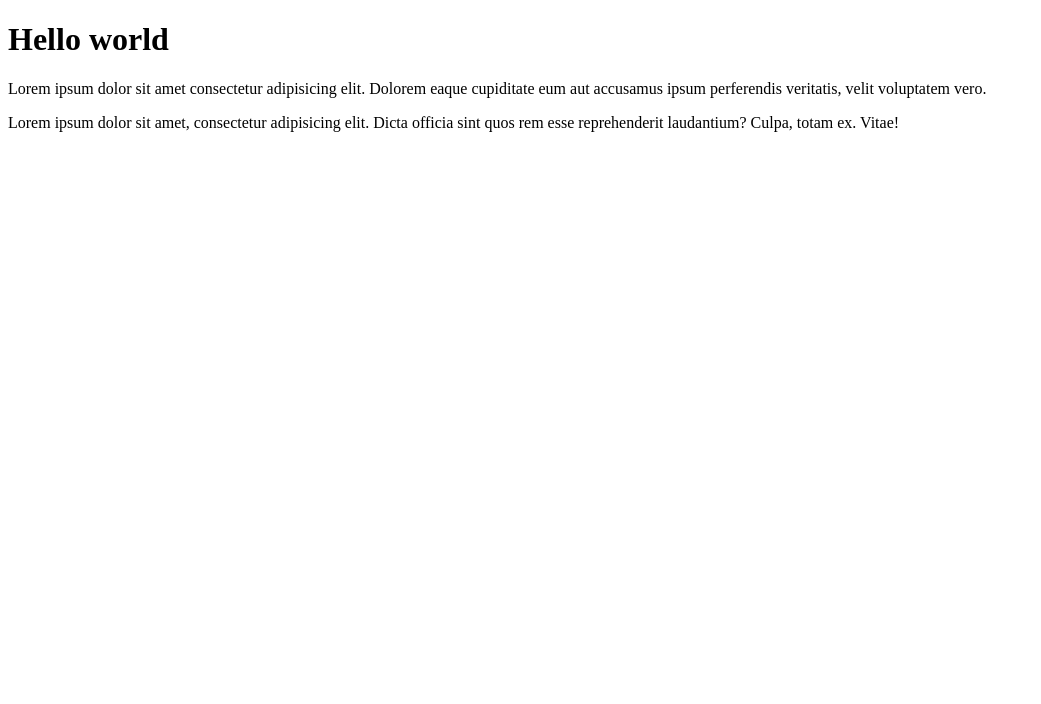
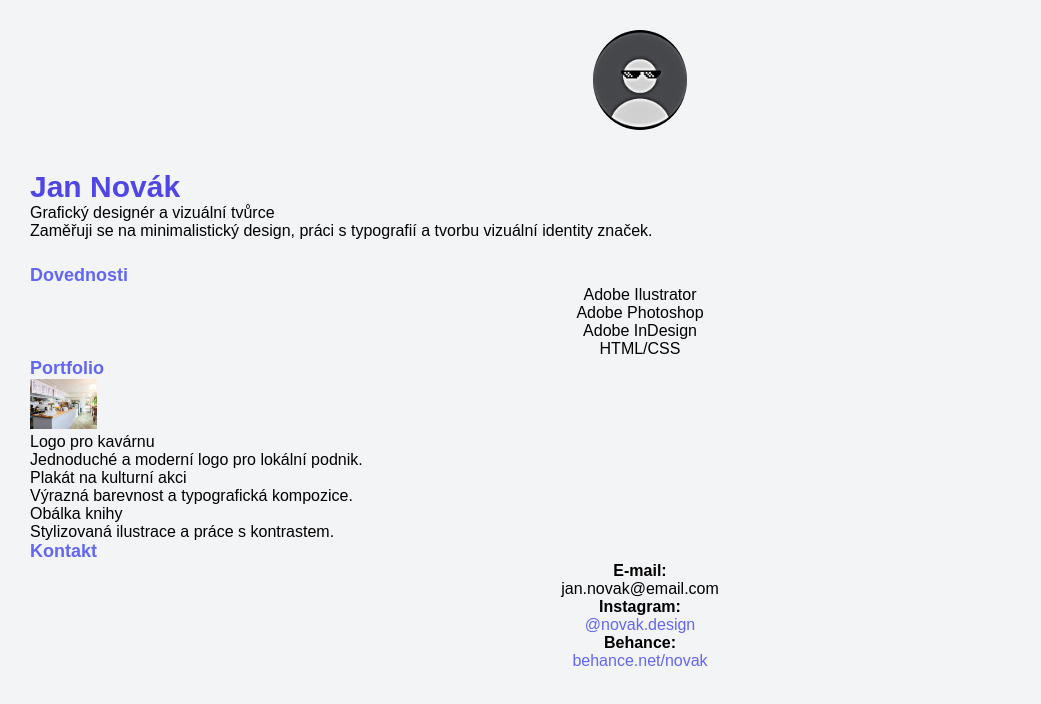
Before and after one commit to tericfo/wd2_1, a plain HTML site: page index.html in a window 1280 px wide. Shown: the whole page, without its empty margins (0-1041 px from the left). Drawn offline with Linux system fonts and the light colour scheme.

Commit message:
ctvrty commit

```diff
--- /dev/null
+++ b/css/style.css
@@ -0,0 +1,55 @@
+* {
+    padding: 0;
+    margin: 0;
+    box-sizing: border-box;
+}
+
+body {
+    padding: 30px;
+    font-family: sans-serif;
+    background-color: rgb(243, 244, 246);
+}
+
+.jedna h1 {
+    color: rgb(79, 70, 229);
+    font-size: 30px;
+}
+
+.jedna p .a {
+    color: rgb(31, 41, 55);
+    font-size: 20px;
+}
+
+.jedna img {
+    border-radius: 50%;
+}
+
+.jedna .b {
+    margin-bottom: 25px;
+}
+
+.dva {
+    display: flex;
+    justify-content: center;
+    margin-bottom: 40px;
+}
+
+a {
+    text-decoration: none;
+    color: rgb(99, 102, 241);
+}
+
+.pet .ab, .ba {
+    display: flex;
+    justify-content: center;
+}
+
+h2 {
+    color: rgb(99, 102, 241);
+    font-size: 18px;
+}
+
+.tri p {
+    display: flex;
+    justify-content: center;
+}
--- a/index.html
+++ b/index.html
@@ -4,16 +4,48 @@
 <head>
     <meta charset="UTF-8">
     <meta name="viewport" content="width=device-width, initial-scale=1.0">
-    <title>wd2_1</title>
+    <title>Vizitka</title>
+    <link rel="stylesheet" href="css/style.css">
 </head>
 
 <body>
-    <h1>Hello world</h1>
-    <p>Lorem ipsum dolor sit amet consectetur adipisicing elit. Dolorem eaque cupiditate eum aut accusamus ipsum
-        perferendis veritatis, velit voluptatem vero.</p>
-    <p>Lorem ipsum dolor sit amet, consectetur adipisicing elit. Dicta officia sint quos rem esse reprehenderit
-        laudantium? Culpa, totam ex. Vitae!
-    </p>
+    <div class="jedna">
+        <div class="dva">
+            <img src="images/profilovka.jpg" alt="" height="100px">
+        </div>
+
+    <h1>Jan Novák</h1>
+    <p class="a">Grafický designér a vizuální tvůrce</p>
+    <p class="b">Zaměřuji se na minimalistický design, práci s typografií a tvorbu vizuální identity značek.</p>
+    </div>
+
+    <div class="tri">
+        <h2>Dovednosti</h2>
+        <p>Adobe Ilustrator</p>
+        <p>Adobe Photoshop</p>
+        <p>Adobe InDesign</p>
+        <p>HTML/CSS</p>
+    </div>
+
+    <div class="ctyri">
+        <h2>Portfolio</h2>
+        <img src="images/nevim.webp" alt="" height="50px">
+        <p>Logo pro kavárnu</p>
+        <p>Jednoduché a moderní logo pro lokální podnik.</p>
+        <p>Plakát na kulturní akci</p>
+        <p>Výrazná barevnost a typografická kompozice.</p>
+        <p>Obálka knihy</p>
+        <p>Stylizovaná ilustrace a práce s kontrastem.</p>
+    </div>
+
+    <div class="pet">
+        <h2>Kontakt</h2>
+        <h4 class="ab">E-mail:</h4><p class="ba">jan.novak@email.com</p>
+        <h4 class="ab">Instagram:</h4><a class="ba" href="https://www.instagram.com/novak.design/" target="_blank">@novak.design</a></p>
+        <h4 class="ab">Behance:</h4><a class="ba" href="#">behance.net/novak</a>
+    </div>
+
+
 </body>
 
 </html>
```
Also changed, not shown: images/nevim.webp (added), images/profilovka.jpg (added).
